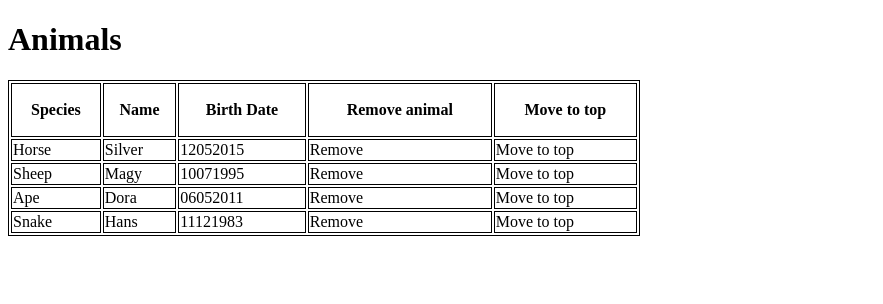
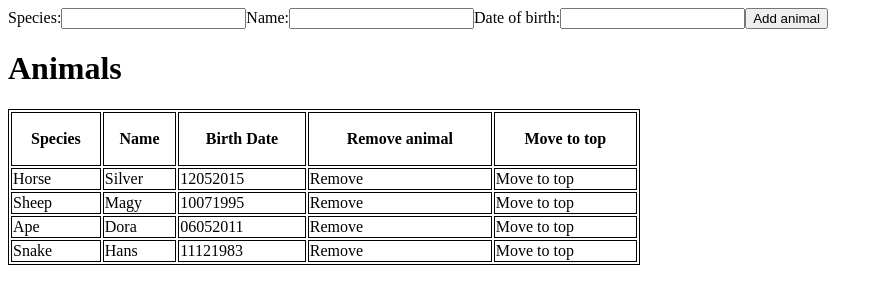
Before and after one commit to ikokyns/Zoo, an Angular app: page / in a window 1280 px wide. Shown: the top 304 px of the page, without its empty margins (0-883 px from the left). Built offline with nearby package versions, Linux system fonts and the light colour scheme.

Commit message:
Zadatak 6

```diff
--- a/src/app/animal/animal.component.html
+++ b/src/app/animal/animal.component.html
@@ -1,4 +1,17 @@
 <div>
+
+	<div>
+		<div>
+			<label>Species:</label>
+			<input [(ngModel)]="newAnimal.species"/>
+			<label>Name:</label>
+			<input [(ngModel)]="newAnimal.name"/>
+			<label>Date of birth:</label>
+			<input [(ngModel)]="newAnimal.dateOfBirth"/>
+			<button (click)="addAnimal()">Add animal</button>
+		</div>
+	</div>
+
 	<h1>Animals</h1>
 
 	<table class="animaltable">
--- a/src/app/animal/animalList.component.ts
+++ b/src/app/animal/animalList.component.ts
@@ -1,13 +1,16 @@
 import { Component } from '@angular/core';
-import { Animal } from './animal'
+import { Animal } from './animal';
+import { NgModel } from '@angular/forms';
 
 @Component({
   selector: 'app-animal-list',
   templateUrl: './animal.component.html',
   styleUrls: ['../app.component.css']
 })
+export class AnimalComponent {
 
-export class AnimalComponent {
+	newAnimal = new Animal('', '', '');
+
 	animals = [
 	new Animal('Horse', 'Silver', '12052015'),
 	new Animal('Sheep', 'Magy', '10071995'),
@@ -28,4 +31,11 @@ export class AnimalComponent {
 		this.animals.unshift(animal);
 
 	}
+
+	addAnimal() {
+		this.animals.push(this.newAnimal);
+		this.newAnimal = new Animal('', '', '');
+	}
+
+
 }
--- a/src/app/app.module.ts
+++ b/src/app/app.module.ts
@@ -1,5 +1,7 @@
 import { BrowserModule } from '@angular/platform-browser';
 import { NgModule } from '@angular/core';
+
+import { FormsModule } from '@angular/forms';
 
 import { AppComponent } from './app.component';
 import { AnimalComponent } from './animal/animalList.component';
@@ -10,7 +12,8 @@ import { AnimalComponent } from './animal/animalList.component';
     AnimalComponent
   ],
   imports: [
-    BrowserModule
+    BrowserModule,
+    FormsModule
   ],
   providers: [],
   bootstrap: [AppComponent]
```
